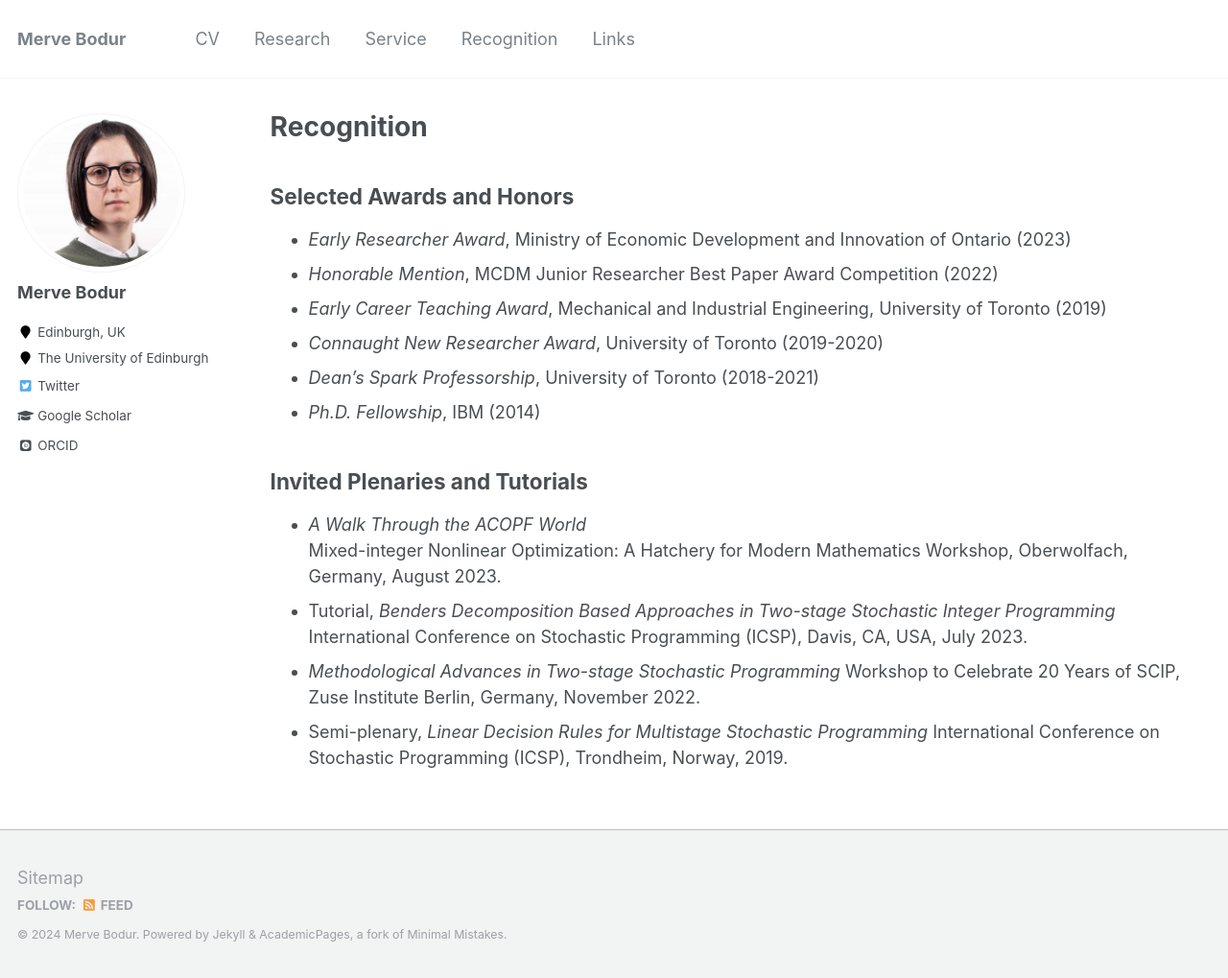
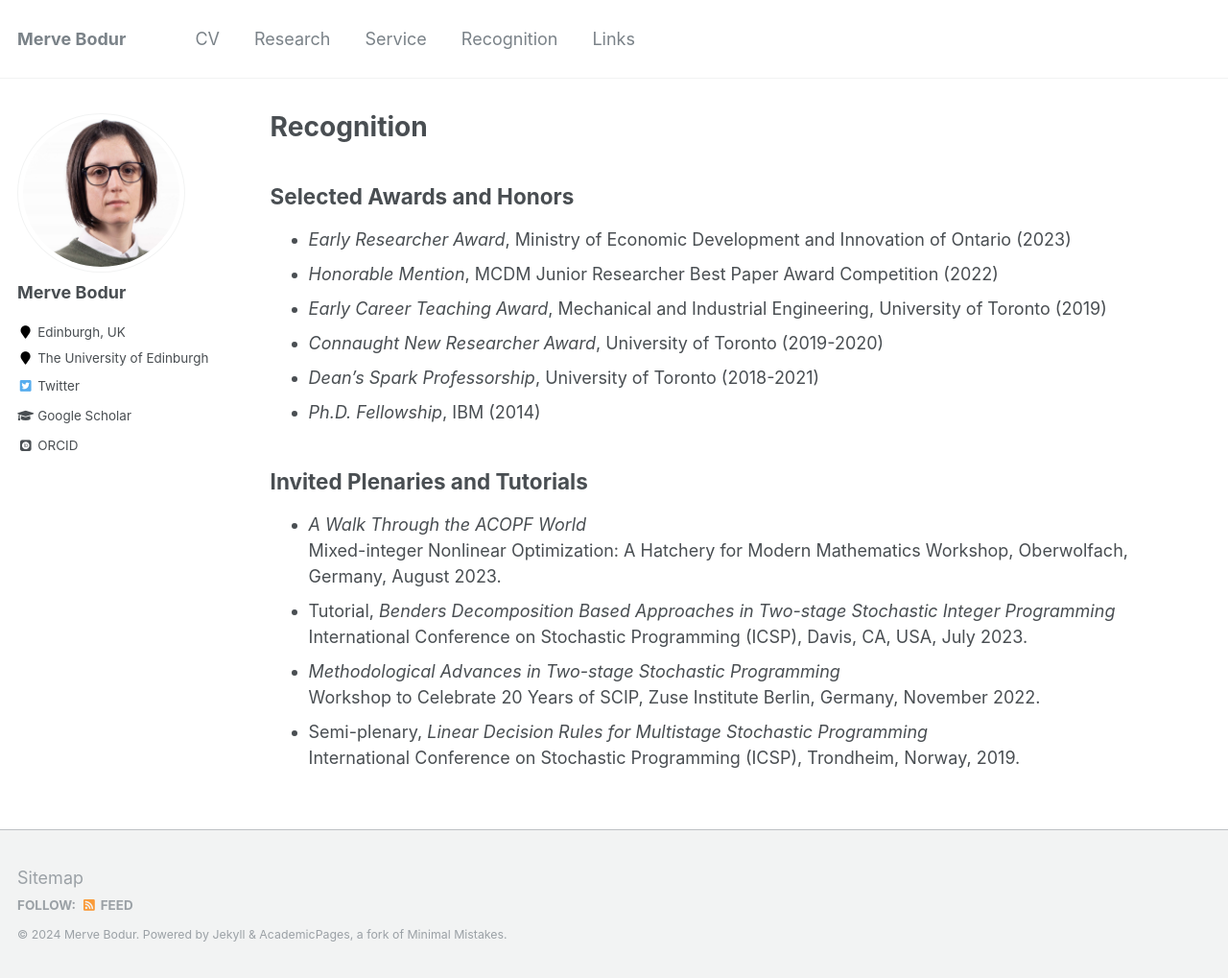
Before and after one commit to mervebodur/mervebodur.github.io, a Jekyll site: the page built from _pages/recognition.md, in a window 1280 px wide and 1019 px high. Shown: the whole window at 96% size. Built offline with Jekyll 4.4.1, drawn with Linux system fonts in a browser that asks for light colours; some web fonts are replaced.

```diff
--- a/_pages/recognition.md
+++ b/_pages/recognition.md
@@ -14,11 +14,11 @@ author_profile: true
 - *Ph.D. Fellowship*, IBM (2014)
 
 ## Invited Plenaries and Tutorials
-- *A Walk Through the ACOPF World*
+- *A Walk Through the ACOPF World*\
 Mixed-integer Nonlinear Optimization: A Hatchery for Modern Mathematics Workshop, Oberwolfach, Germany, August 2023.
-- Tutorial, *Benders Decomposition Based Approaches in Two-stage Stochastic Integer Programming*
+- Tutorial, *Benders Decomposition Based Approaches in Two-stage Stochastic Integer Programming*\
 International Conference on Stochastic Programming (ICSP), Davis, CA, USA, July 2023.
-- *Methodological Advances in Two-stage Stochastic Programming*
+- *Methodological Advances in Two-stage Stochastic Programming*\
 Workshop to Celebrate 20 Years of SCIP, Zuse Institute Berlin, Germany, November 2022.
-- Semi-plenary, *Linear Decision Rules for Multistage Stochastic Programming*
+- Semi-plenary, *Linear Decision Rules for Multistage Stochastic Programming*\
 International Conference on Stochastic Programming (ICSP), Trondheim, Norway, 2019.
```
